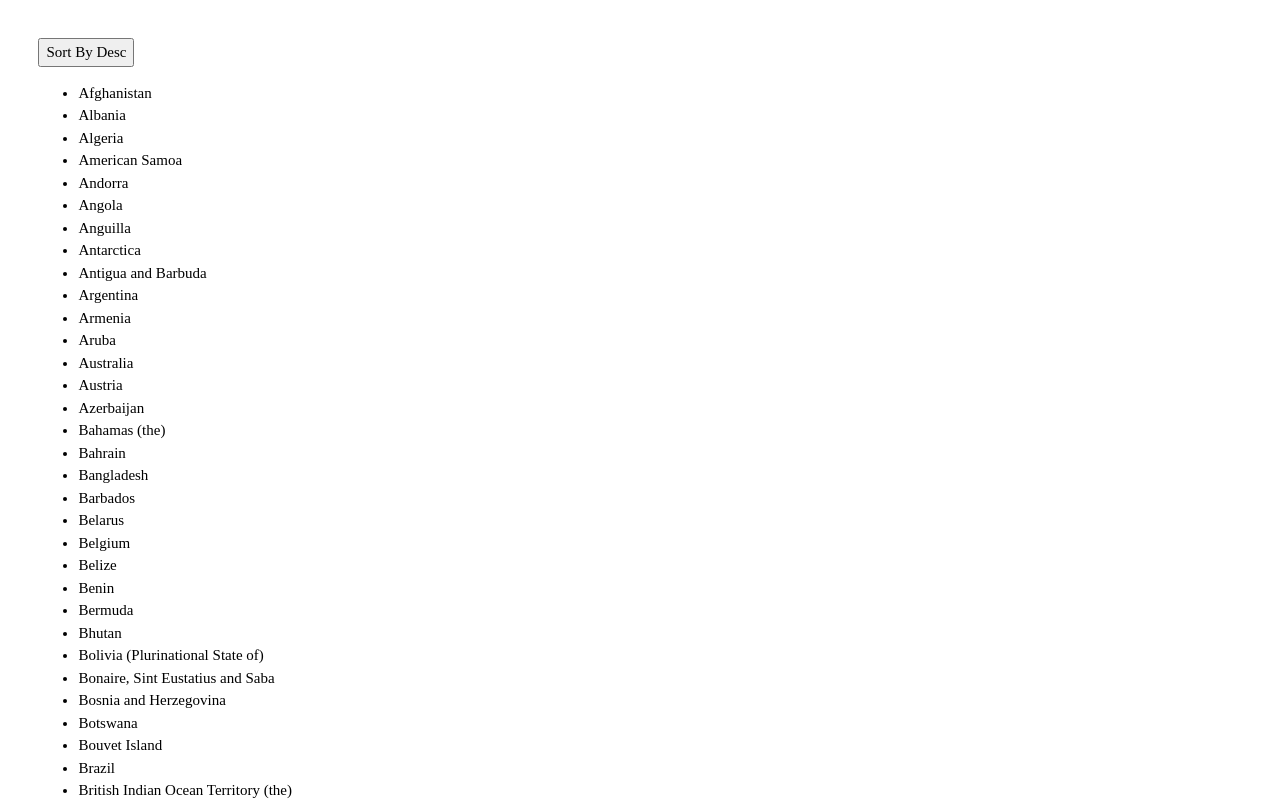
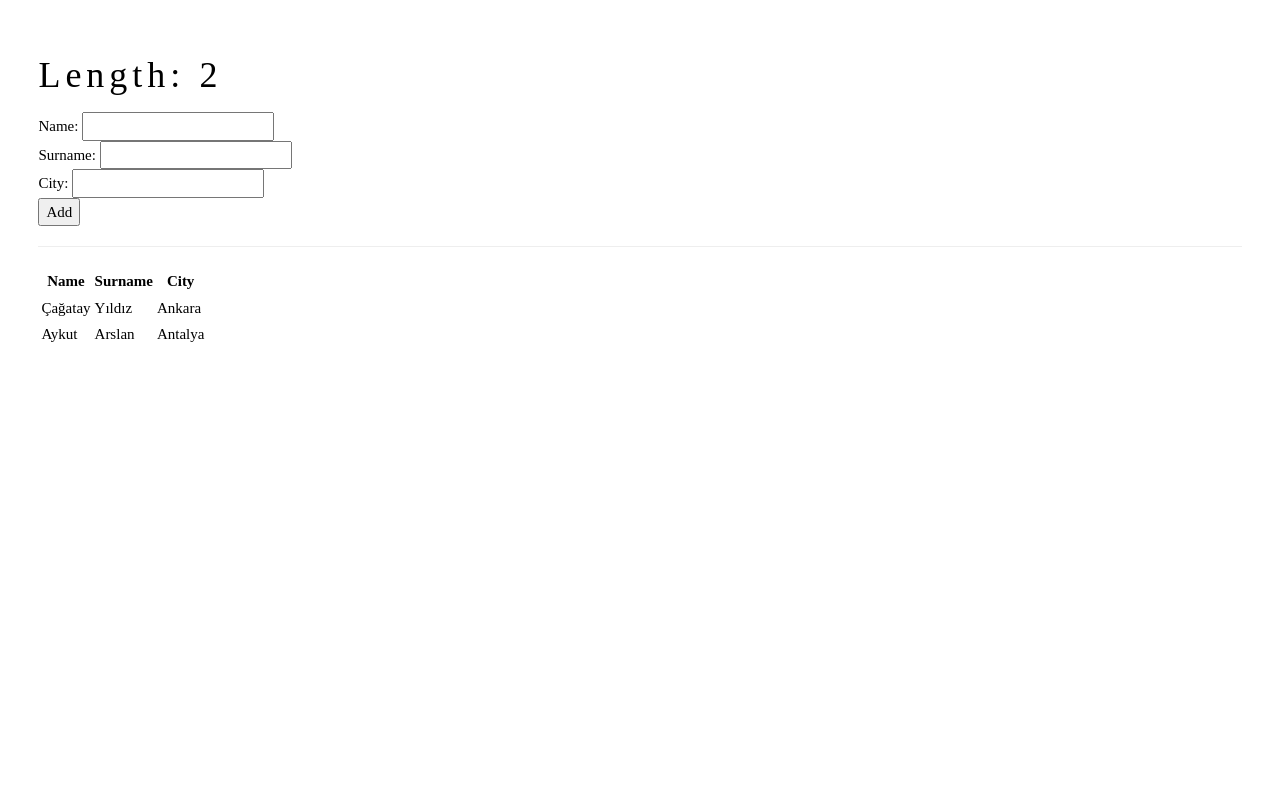
Before and after one commit to yakintech/aloha-react, a React (Create React App) app: page / in a window 1280 px wide. Shown: the top 800 px of the page. Built offline with nearby package versions, Linux system fonts and the light colour scheme.

Commit message:
userlist sample

```diff
--- a/src/App.js
+++ b/src/App.js
@@ -1,27 +1,12 @@
 import React from 'react'
-import Footer from './components/Footer'
-import SiteHeader from './components/SiteHeader'
-import Content from './components/Content'
-import Intro from './jsxSample/Intro'
-import MapSample2 from './jsxSample/MapSample2'
-import MapSample3 from './jsxSample/MapSample3'
-import JsxEvents from './jsxSample/JsxEvents'
-import CssIntro from './cssSample/CssIntro'
-import Navbar from './template/Navbar'
-import Header from './template/Header'
-import PageContent from './template/PageContent'
-import SiteFooter from './template/SiteFooter'
-import StateIntro from './stateSample/StateIntro'
-import StateCounterSample from './stateSample/StateCounterSample'
-import StateArraySample from './stateSample/StateArraySample'
-import StateArraySample2 from './stateSample/StateArraySample2'
+import UserList from './stateSample/UserList'
 
 
 
 function App() {
   return (
     <>
-  <StateArraySample2></StateArraySample2>
+   <UserList/>
     </>
   )
 }
--- /dev/null
+++ b/src/stateSample/UserList.js
@@ -0,0 +1,80 @@
+import React, { useState } from 'react'
+
+function UserList() {
+
+    let usersData = [
+        {
+            name: "Çağatay",
+            surname: "Yıldız",
+            city: "Ankara"
+        },
+        {
+            name: "Aykut",
+            surname: "Arslan",
+            city: "Antalya"
+        }
+    ]
+
+    const [users, setusers] = useState(usersData)
+
+    const [name, setname] = useState('')
+    const [surname, setsurname] = useState('')
+    const [city, setcity] = useState('')
+
+
+    const add = () => {
+
+        let newUser = {
+            name: name,
+            surname: surname,
+            city: city
+        }
+
+        setusers([...users, newUser])
+
+    }
+
+    return (<>
+        <h1>Length: {users.length}</h1>
+        <div>
+            <label>Name: </label>
+            <input type='text' onChange={(e) => setname(e.target.value)} />
+        </div>
+        <div>
+            <label>Surname: </label>
+            <input type='text' onChange={(e) => setsurname(e.target.value)} />
+        </div>
+        <div>
+            <label>City: </label>
+            <input type='text' onChange={(e) => setcity(e.target.value)} />
+        </div>
+        <div>
+            <button onClick={add}>Add</button>
+        </div>
+
+        <hr></hr>
+        <table>
+            <thead>
+                <tr>
+                    <th>Name</th>
+                    <th>Surname</th>
+                    <th>City</th>
+                </tr>
+            </thead>
+            <tbody>
+                {
+                    users.map((item) => {
+                        return <tr>
+                            <td>{item.name}</td>
+                            <td>{item.surname}</td>
+                            <td>{item.city}</td>
+                        </tr>
+                    })
+                }
+            </tbody>
+        </table>
+    </>
+    )
+}
+
+export default UserList
```
Also changed, not shown: src/stateSample/InputArrayBasicSample.js (added, +34 -0 lines), src/stateSample/InputState.js (added, +27 -0 lines).
